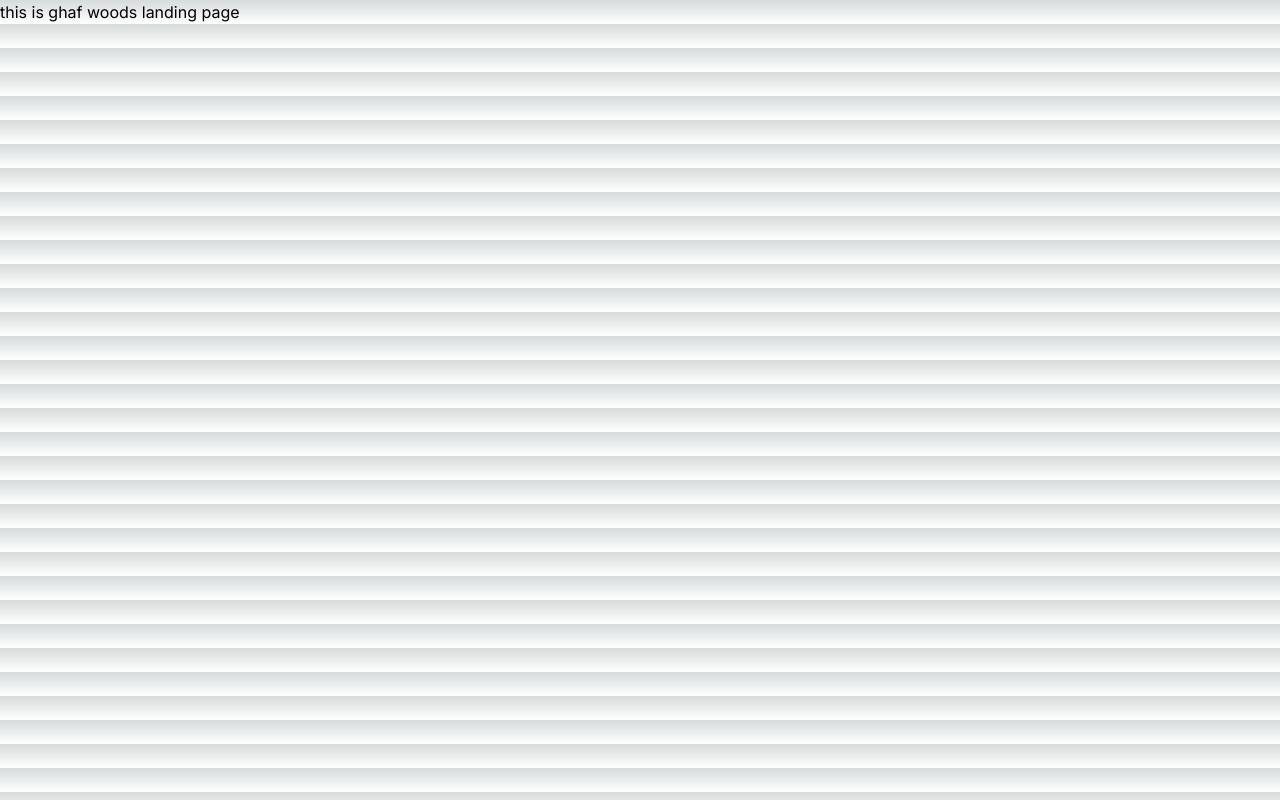
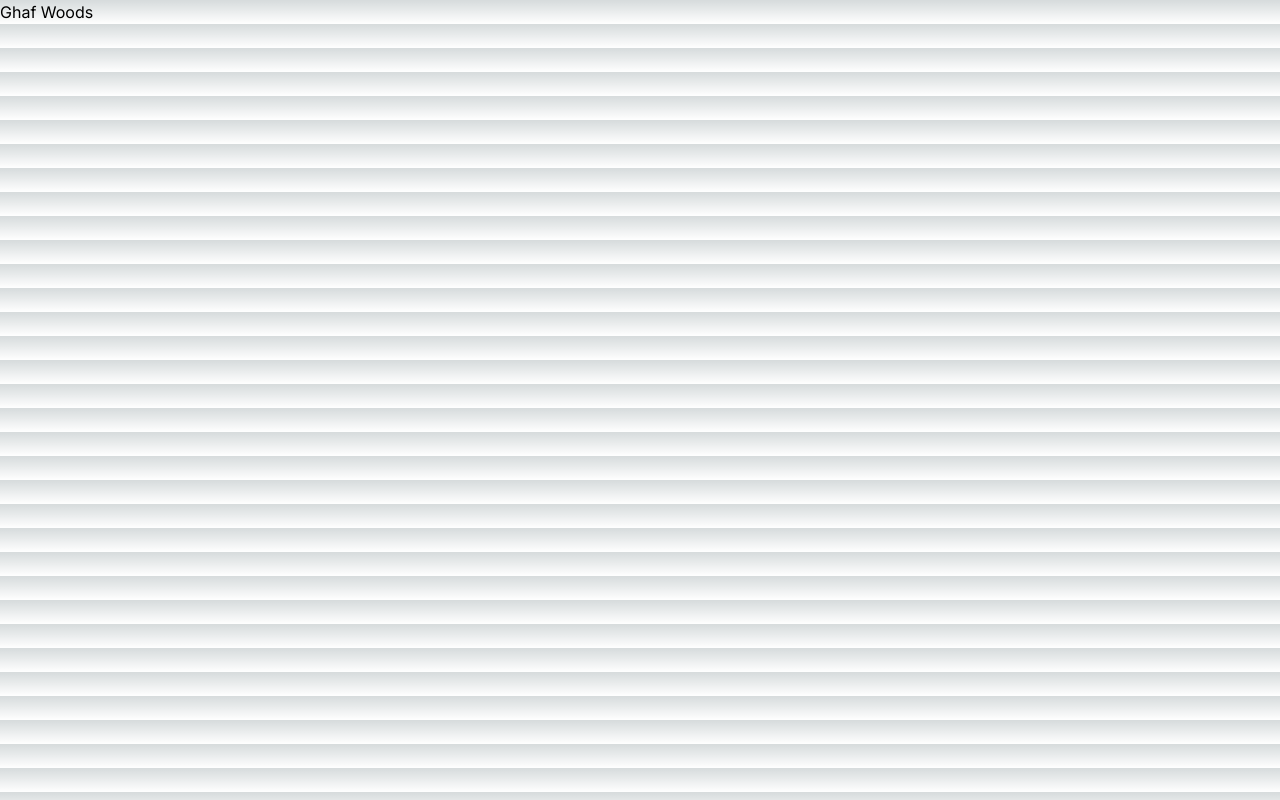
Before and after one commit to Ameer-m/palmarmani, a Next.js app: page /ghaf-woods in a window 1280 px wide. Built offline with nearby package versions, Linux system fonts and the light colour scheme.

Commit message:
updated ghaf-woods page

```diff
--- a/app/ghaf-woods/page.js
+++ b/app/ghaf-woods/page.js
@@ -1,7 +1,7 @@
 const Ghaf = () => {
     return (
         <div className="text-black">
-            this is ghaf woods landing page
+            Ghaf Woods
         </div>
      );
 }
```
